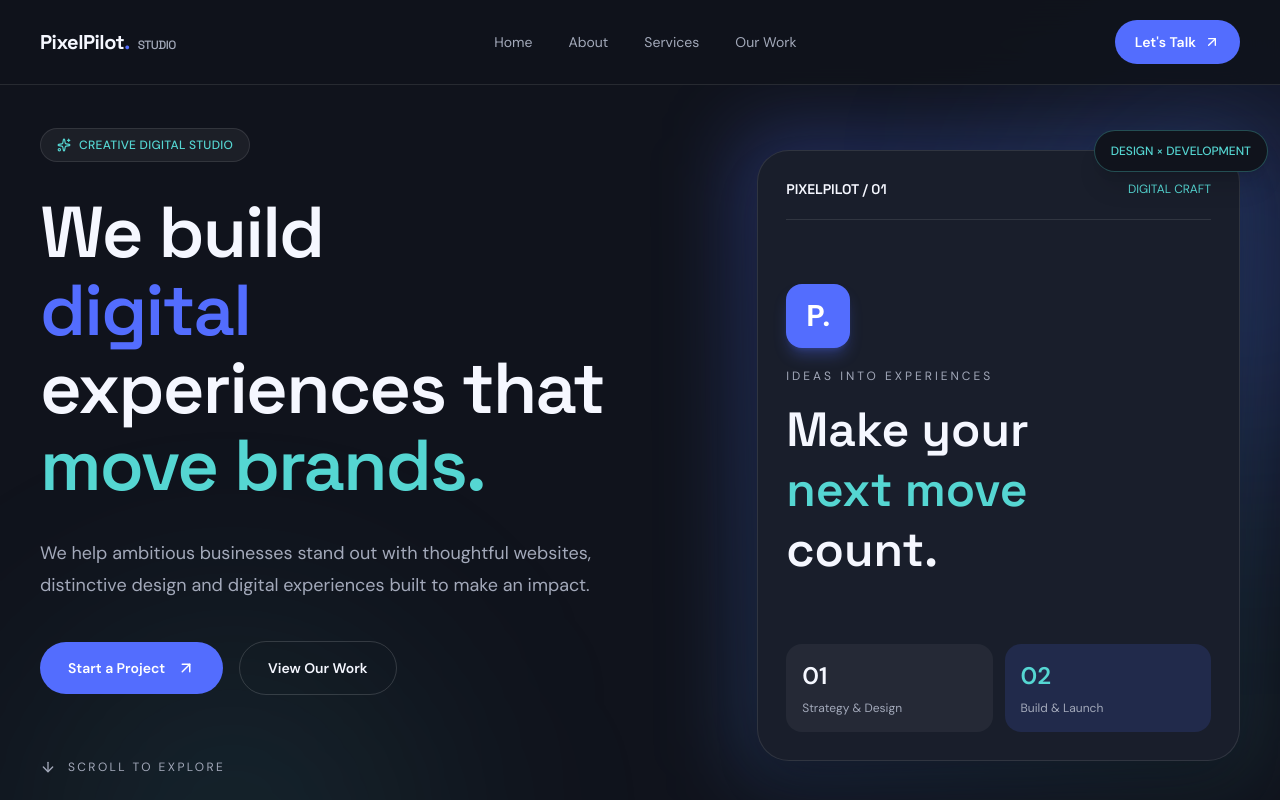
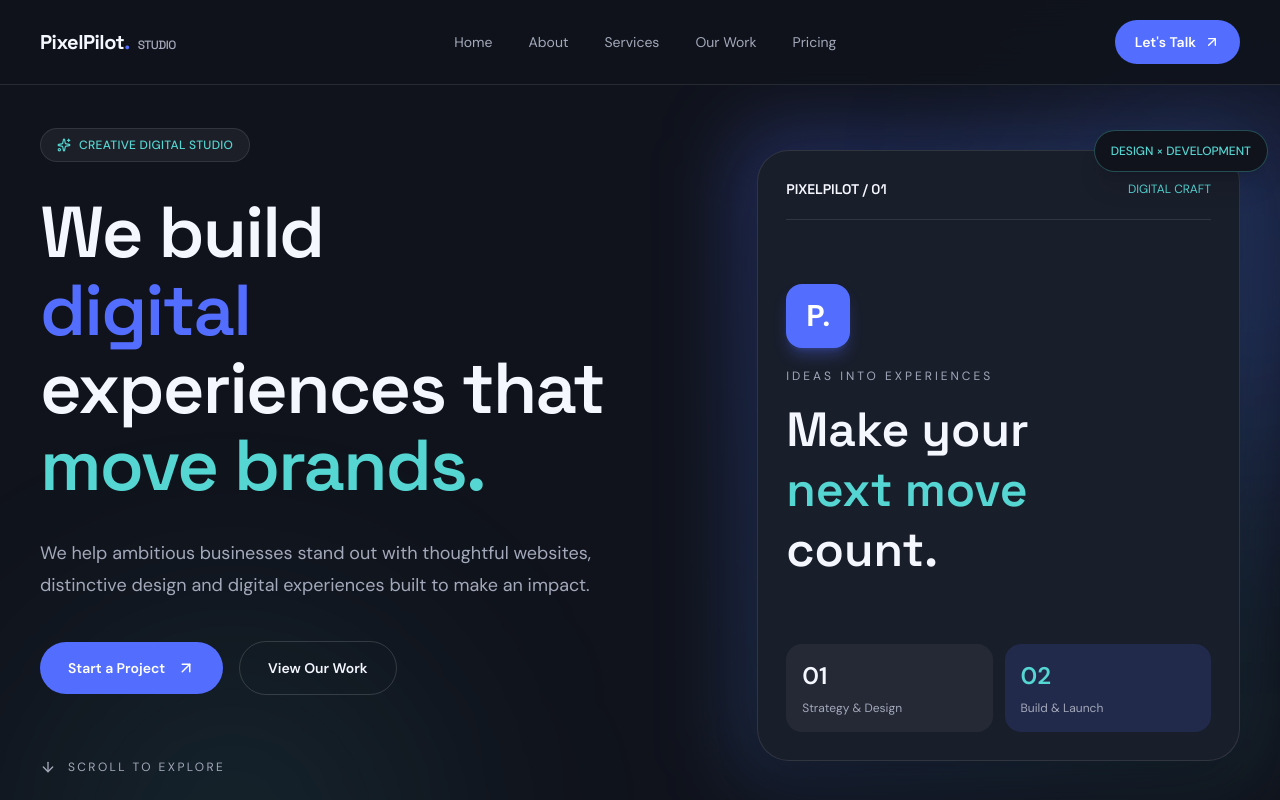
Before and after one commit to fz12dev/pixelpilot-studio, a React (Vite) app: page / in a window 1280 px wide. Shown: the top 800 px of the page. Built offline with nearby package versions, Linux system fonts and the light colour scheme.

Commit message:
Polish navbar section

```diff
--- a/src/components/Navbar.jsx
+++ b/src/components/Navbar.jsx
@@ -7,6 +7,7 @@ const navLinks = [
   { label: 'About', href: '#about' },
   { label: 'Services', href: '#services' },
   { label: 'Our Work', href: '#portfolio' },
+  { label: 'Pricing', href: '#pricing' },
 ]
 
 function Navbar() {
```
